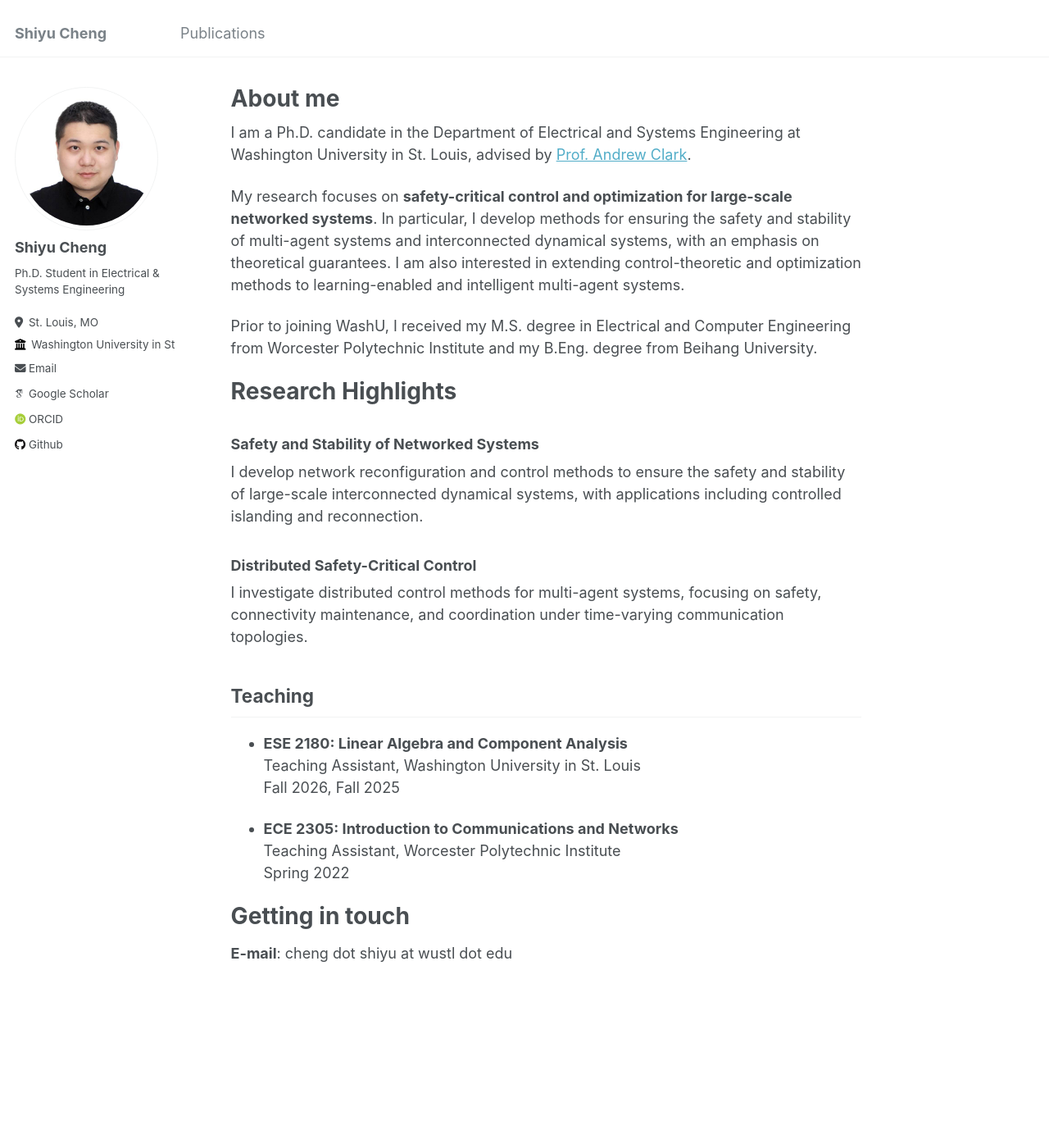
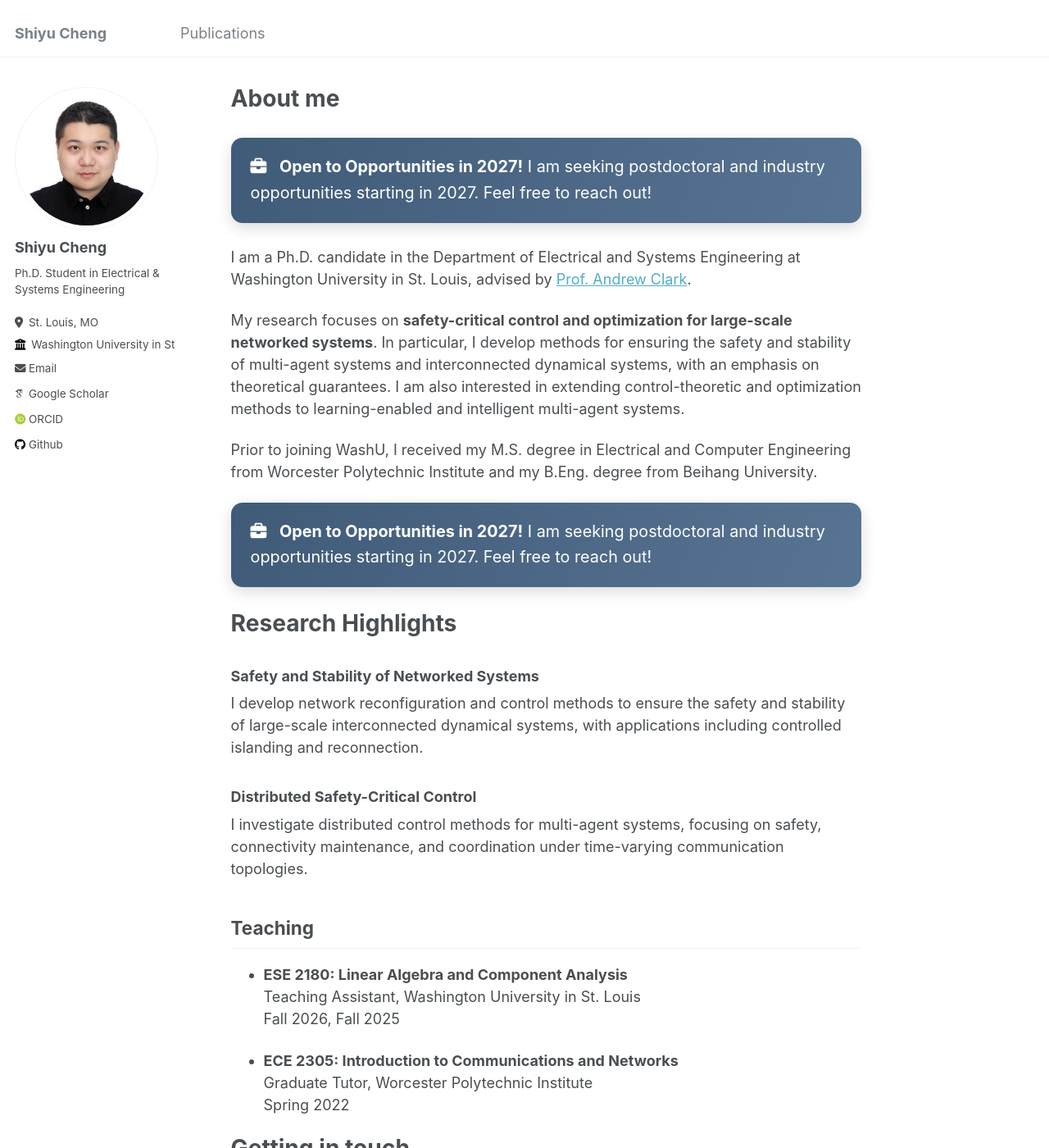
Before and after one commit to shinyuc/shinyuc.github.io, a Jekyll site: the page built from _pages/about.md, in a window 1280 px wide and 1400 px high. Shown: the whole window at 82% size. Built offline with Jekyll 4.4.1, drawn with Linux system fonts in a browser that asks for light colours; some web fonts are replaced.

Commit message:
Add 2027 opportunities banner

```diff
--- a/_pages/about.md
+++ b/_pages/about.md
@@ -7,6 +7,24 @@ redirect_from:
   - /about.html
 ---
 
+
+<div style="
+  background: linear-gradient(110deg, #405b78, #587493);
+  color: white;
+  border-radius: 14px;
+  padding: 20px 24px;
+  margin: 20px 0 28px;
+  box-shadow: 0 6px 18px rgba(0,0,0,0.14);
+  font-size: 1.1em;
+  line-height: 1.6;
+">
+  <i class="fa fa-briefcase" style="margin-right: 10px;"></i>
+  <strong>Open to Opportunities in 2027!</strong>
+  I am seeking postdoctoral and industry opportunities
+  starting in 2027. Feel free to reach out!
+</div>
+
+
 <!-- ## About Me -->
 
 I am a Ph.D. candidate in the Department of Electrical and Systems Engineering at Washington University in St. Louis, advised by [Prof. Andrew Clark](https://awclark587.wixsite.com/mysite).
@@ -15,6 +33,22 @@ My research focuses on **safety-critical control and optimization for large-scal
 
 Prior to joining WashU, I received my M.S. degree in Electrical and Computer Engineering from Worcester Polytechnic Institute and my B.Eng. degree from Beihang University.
 
+
+<div style="
+  background: linear-gradient(110deg, #405b78, #587493);
+  color: white;
+  border-radius: 14px;
+  padding: 20px 24px;
+  margin: 20px 0 28px;
+  box-shadow: 0 6px 18px rgba(0,0,0,0.14);
+  font-size: 1.1em;
+  line-height: 1.6;
+">
+  <i class="fa fa-briefcase" style="margin-right: 10px;"></i>
+  <strong>Open to Opportunities in 2027!</strong>
+  I am seeking postdoctoral and industry opportunities
+  starting in 2027. Feel free to reach out!
+</div>
 
 
 
@@ -41,7 +75,7 @@ I investigate distributed control methods for multi-agent systems, focusing on s
   Fall 2026, Fall 2025
 
 - **ECE 2305: Introduction to Communications and Networks**
-  Teaching Assistant, Worcester Polytechnic Institute
+  Graduate Tutor, Worcester Polytechnic Institute
   Spring 2022
 
 Getting in touch
```
